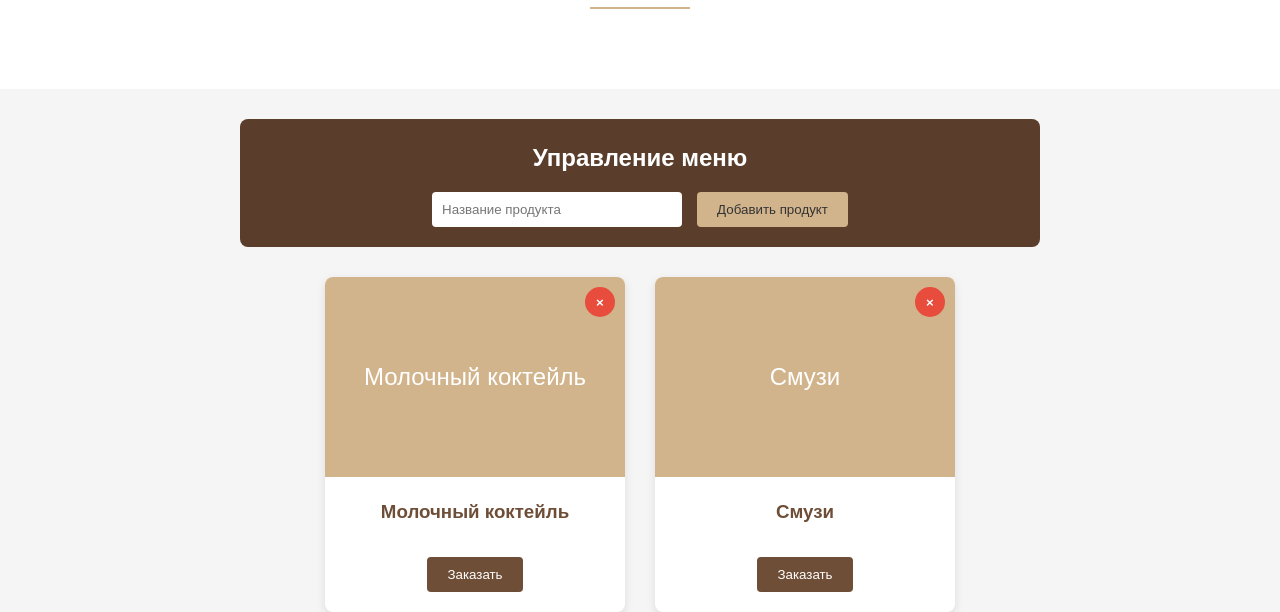
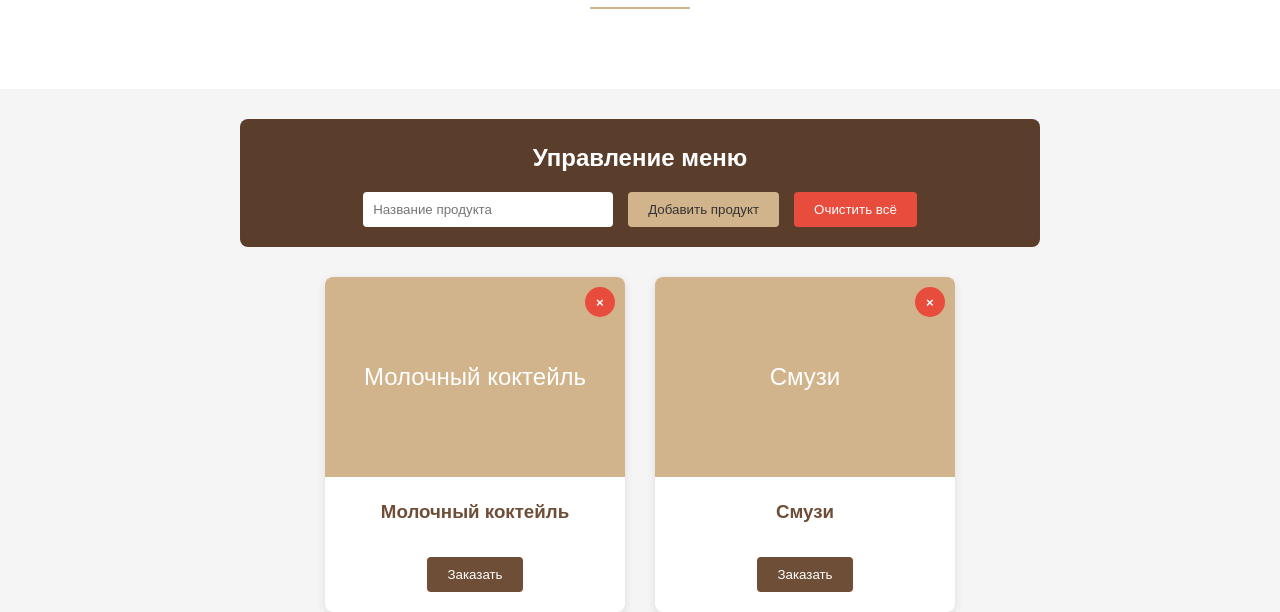
Before and after one commit to iliyqqq/UCH, a plain HTML site: page index.html in a window 1280 px wide. Shown: the part 209-821 px from the top of the page. Drawn offline with Linux system fonts and the light colour scheme.

Commit message:
Update index.html

```diff
--- a/index.html
+++ b/index.html
@@ -42,6 +42,7 @@
             <div class="admin-controls">
                 <input type="text" id="newProductName" class="admin-input" placeholder="Название продукта">
                 <button onclick="addProduct()" class="admin-btn">Добавить продукт</button>
+                <button onclick="clearAll()" class="admin-btn clear-btn">Очистить всё</button>
             </div>
         </section>
 
```
